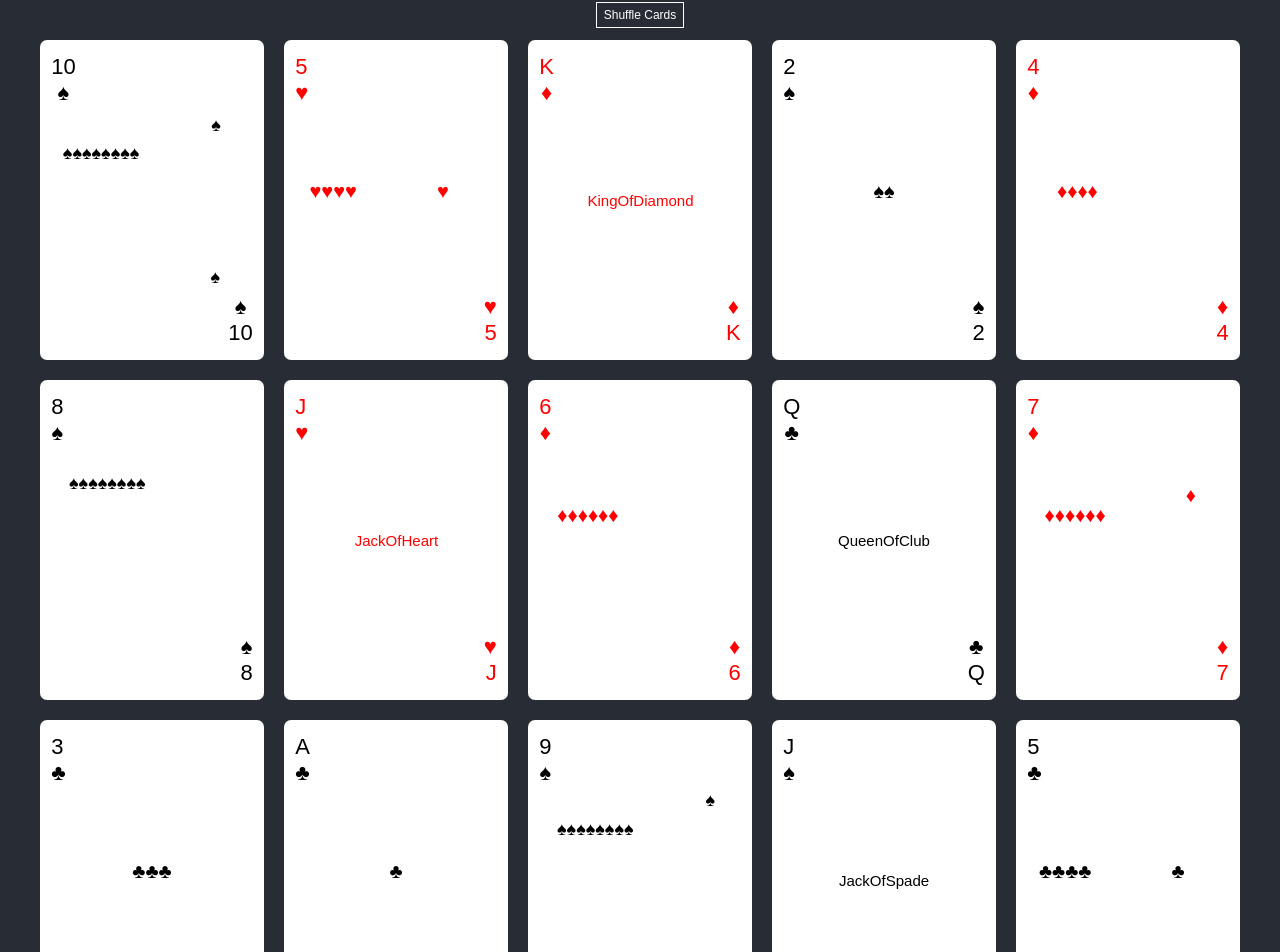
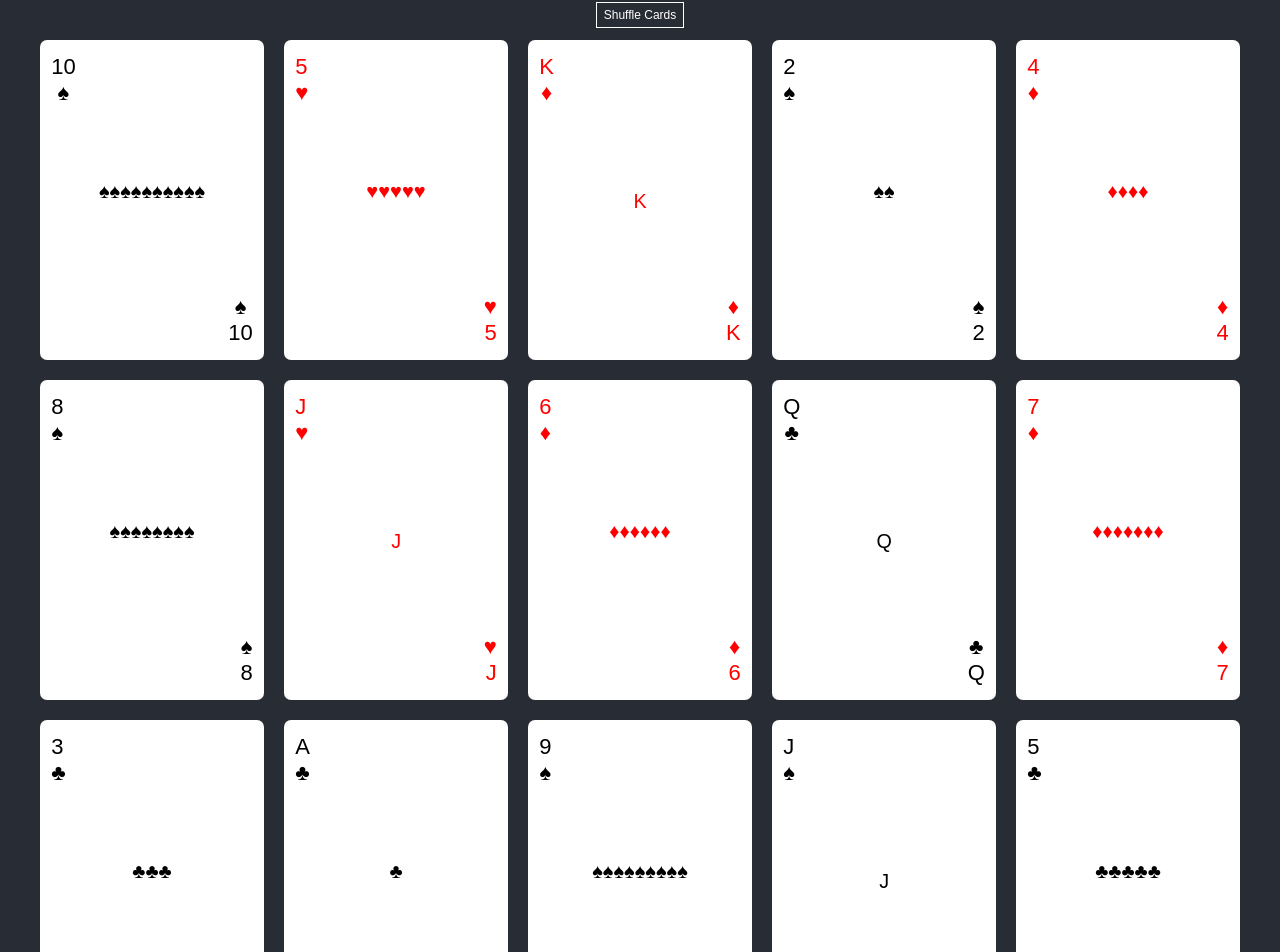
Before and after one commit to SUJATA13ap/React-Practice, a React (Create React App) app: page / in a window 1280 px wide. Shown: the top 952 px of the page. Built offline with nearby package versions, Linux system fonts and the light colour scheme.

Commit message:
removed unwanted code

```diff
--- a/package.json
+++ b/package.json
@@ -3,6 +3,7 @@
   "version": "0.1.0",
   "private": true,
   "dependencies": {
+    "enzyme": "^3.11.0",
     "react": "^16.13.1",
     "react-dom": "^16.13.1",
     "react-scripts": "1.1.5"
--- a/src/App.css
+++ b/src/App.css
@@ -124,14 +124,18 @@ div#deck{
 
 }
 
-/* RESET CSS  */
+.card-text{
+  font-size: 21px;
+  font-weight: 500;
+}
+
 * {
   box-sizing: border-box;
   margin: 0;
   padding: 0;
 }
 
-/* GLOBALS  STYLE */
+
 .App {
   display: flex;
   align-items: center;
@@ -146,7 +150,7 @@ div#deck{
 .App-link {
   color: #61dafb;
 }
-/* CARD STYLE */
+
 .card-wrapper {
   display: flex;
   align-items: center;
@@ -217,7 +221,6 @@ div#deck{
   font-size: 20px;
 }
 
-/* DYNAMIC COLOR CLASS SECTION */
 .red {
   color: red;
 }
@@ -225,83 +228,10 @@ div#deck{
   color: black;
 }
 
-/* DYNAMIC CENTER CARD SECTION */
-.grid-3,
-.grid-2 {
-  display: flex;
-  flex-direction: column;
-  align-items: center;
-  justify-content: space-evenly;
-}
-
-.grid-4,
-.grid-5,
-.grid-6,
-.grid-7,
-.grid-8,
-.grid-9,
-.grid-10 {
-  position: relative;
-  display: grid;
-  grid-template-columns: repeat(2, 1fr);
-  padding: 1px;
-  align-items: center;
-  width: 89%;
-  text-align: center;
-}
-.grid-4 {
-  grid-gap: 5px;
-}
-
-.grid-5 .centerCard:last-child {
-  position: absolute;
-  transform: translate(5rem, 0);
-}
-.grid-5 {
-  grid-gap: 54px;
-}
-.grid-6 {
-  grid-gap: 11px;
-  transform: translate(0, -1rem);
-}
-.grid-7 {
-  grid-gap: 14px;
-  transform: translate(0, -1rem);
-}
-.grid-7 .centerCard:last-child {
-  position: absolute;
-  transform: translate(80px, -20px);
-}
-.grid-8 {
-  transform: scale(0.9) translate(0, -3.4rem);
-}
-.grid-9 {
-  transform: scale(0.9) translate(0, -3rem);
-}
-.grid-10 {
-  transform: scale(0.9) translate(0, -2.7rem);
-  grid-row-gap: 0px;
-  grid-column-gap: 34px;
-}
-
-.grid-9 .centerCard:last-child {
-  position: absolute;
-  transform: translate(5rem, -2rem);
-}
-
-.grid-10 .centerCard:last-child {
-  position: absolute;
-  transform: translate(5rem, -2rem);
-}
-.grid-10 .centerCard:nth-child(9) {
-  position: absolute;
-  transform: translate(79px, 137px);
-}
 .figure-picture {
   transform: scale(0.94) translate(0, 10px);
 }
 
-/* BUTTON SECTION */
 button {
   background: none;
   border: 1px solid #fff;
--- a/src/components/CardCenterPosition.js
+++ b/src/components/CardCenterPosition.js
@@ -5,45 +5,45 @@ const CardCenterPosition = ({ name, number }) => {
     switch (number) {
       case 11:
         if (name === "spade") {
-          return (<span>JackOfSpade</span>);
+          return (<span className='card-text'>J</span>);
         }
         if (name === "club") {
-          return (<span>JackOfClub</span>);
+          return (<span className='card-text'>J</span>);
         }
         if (name === "heart") {
-          return (<span>JackOfHeart</span>);
+          return (<span className='card-text'>J</span>);
         }
         if (name === "diamond") {
-          return (<span>JackOfDiamond</span>);
+          return (<span className='card-text'>J</span>);
         }
         break;
       case 12:
         if (name === "spade") {
-          return (<span>QueenOfSpade</span>);
+          return (<span className='card-text'>Q</span>);
         }
         if (name === "club") {
-          return (<span>QueenOfClub</span>);
+          return (<span className='card-text'>Q</span>);
         }
         if (name === "heart") {
-          return (<span>QueenOfHeart</span>);
+          return (<span className='card-text'>Q</span>);
         }
         if (name === "diamond") {
-          return (<span>QueenOfDiamond</span>);
+          return (<span className='card-text'>Q</span>);
 
         }
         break;
       case 13:
         if (name === "spade") {
-          return (<span>KingOfSpade</span>);
+          return (<span className='card-text'>K</span>);
         }
         if (name === "club") {
-          return (<span>KingOfClub</span>);
+          return (<span className='card-text'>K</span>);
         }
         if (name === "heart") {
-          return (<span>KingOfHeart</span>);
+          return (<span className='card-text'>K</span>);
         }
         if (name === "diamond") {
-          return (<span>KingOfDiamond</span>);
+          return (<span className='card-text'>K</span>);
         }
         break;
       default:
```
Also changed, not shown: 2 other files (tests, documents, lock files or other folders).
